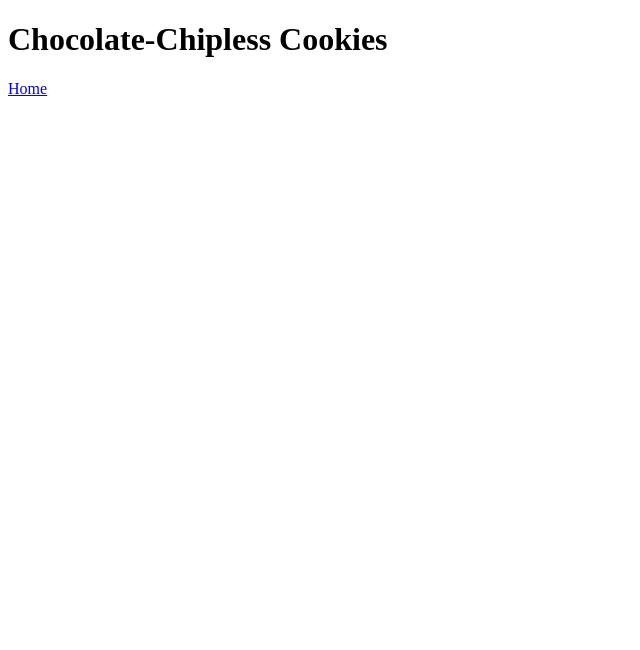
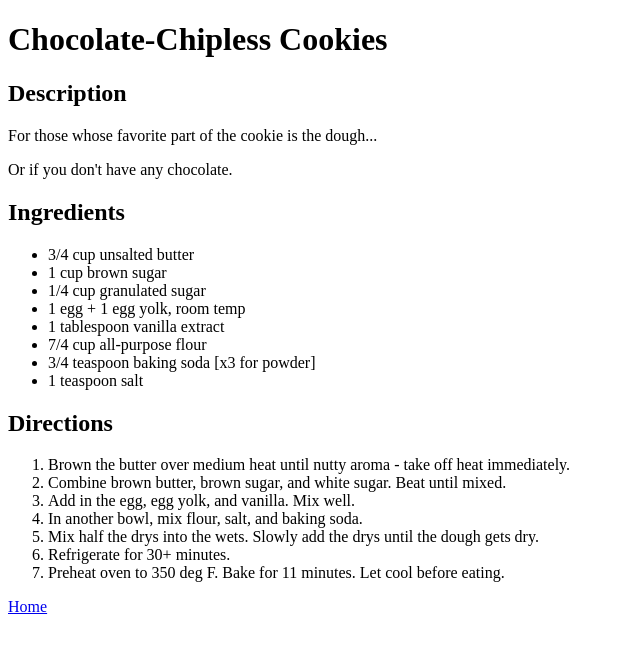
Before and after one commit to thehobbes/recipes-with-vy, a plain HTML site: page recipes/chocolate-chipless-cookies.html in a window 1280 px wide. Shown: the whole page, without its empty margins (0-640 px from the left). Drawn offline with Linux system fonts and the light colour scheme.

Commit message:
Initialize chocolate-chipless cookies page

```diff
--- a/recipes/chocolate-chipless-cookies.html
+++ b/recipes/chocolate-chipless-cookies.html
@@ -6,6 +6,30 @@
     </head>
     <body>
         <h1>Chocolate-Chipless Cookies</h1>
+        <h2>Description</h2>
+        <p>For those whose favorite part of the cookie is the dough...</p>
+        <p>Or if you don't have any chocolate.</p>
+        <h2>Ingredients</h2>
+        <ul>
+            <li>3/4 cup unsalted butter</li>
+            <li>1 cup brown sugar</li>
+            <li>1/4 cup granulated sugar</li>
+            <li>1 egg + 1 egg yolk, room temp</li>
+            <li>1 tablespoon vanilla extract</li>
+            <li>7/4 cup all-purpose flour</li>
+            <li>3/4 teaspoon baking soda [x3 for powder]</li>
+            <li>1 teaspoon salt</li>
+        </ul>
+        <h2>Directions</h2>
+        <ol>
+            <li>Brown the butter over medium heat until nutty aroma - take off heat immediately.</li>
+            <li>Combine brown butter, brown sugar, and white sugar. Beat until mixed.</li>
+            <li>Add in the egg, egg yolk, and vanilla. Mix well.</li>
+            <li>In another bowl, mix flour, salt, and baking soda.</li>
+            <li>Mix half the drys into the wets. Slowly add the drys until the dough gets dry.</li>
+            <li>Refrigerate for 30+ minutes.</li>
+            <li>Preheat oven to 350 deg F. Bake for 11 minutes. Let cool before eating.</li>
+        </ol>
         <a href="../index.html">Home</a>
     </body>
 </html>
```
